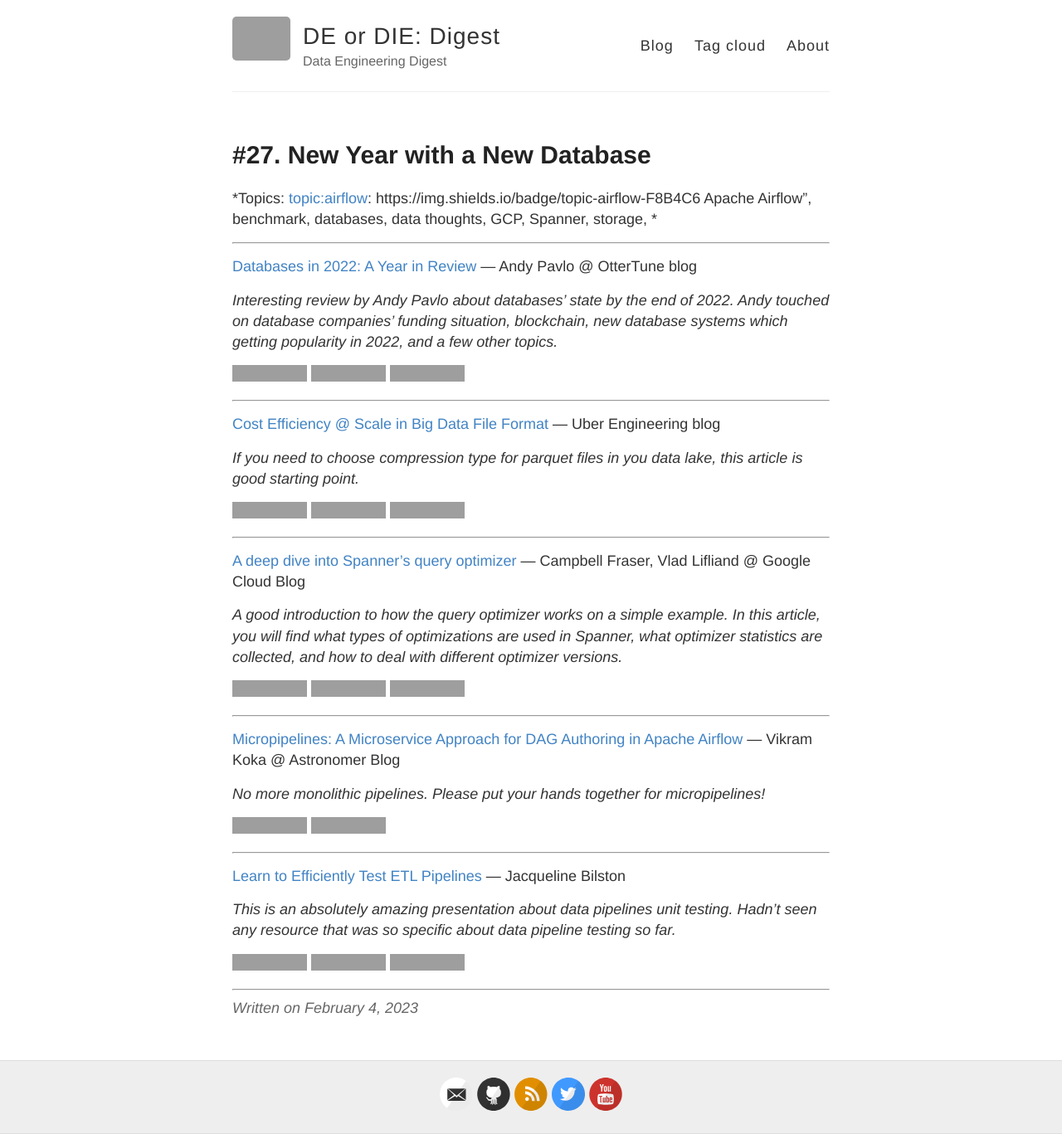
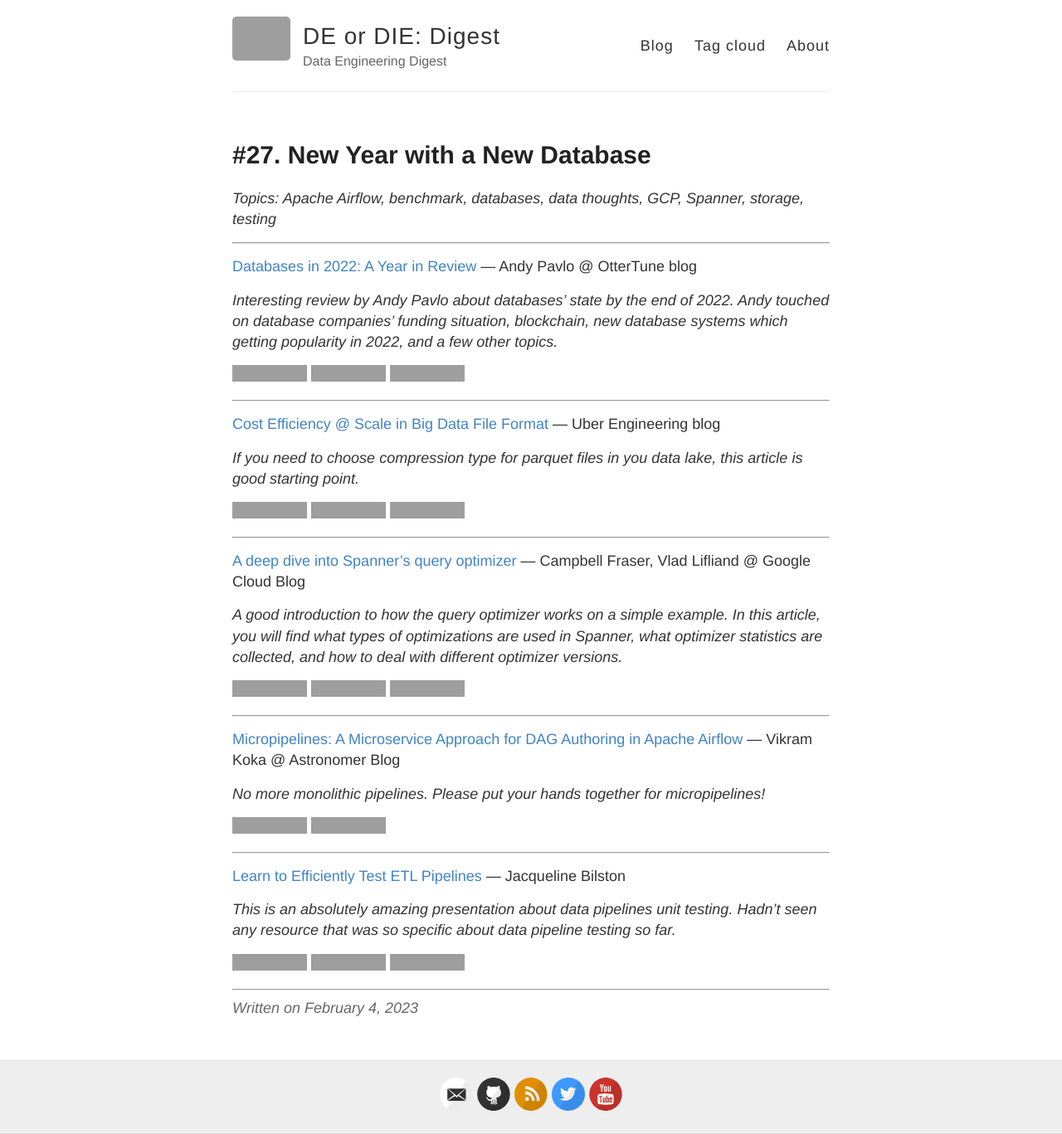
Before and after one commit to deordie/deordie-digest, a Jekyll site: the page built from _posts/2023-02-04-27_New_Year_with_a_New_Database.md, in a window 1280 px wide, cut to the strip 0-1367 px from the top of the page. Shown: the whole strip at 83% size. Built offline with Jekyll 4.4.1, drawn with Linux system fonts in a browser that asks for light colours; grey boxes are pictures that could not be loaded.

```diff
--- a/_posts/2023-02-04-27_New_Year_with_a_New_Database.md
+++ b/_posts/2023-02-04-27_New_Year_with_a_New_Database.md
@@ -4,7 +4,7 @@
 tags: airflow benchmark databases data-thoughts gcp spanner storage testing
 ---
 
-*Topics: [topic:airflow]: https://img.shields.io/badge/topic-airflow-F8B4C6 Apache Airflow", benchmark, databases, data thoughts, GCP, Spanner, storage, *
+*Topics: Apache Airflow, benchmark, databases, data thoughts, GCP, Spanner, storage, testing*
 
 <!--cut-->
 
```
